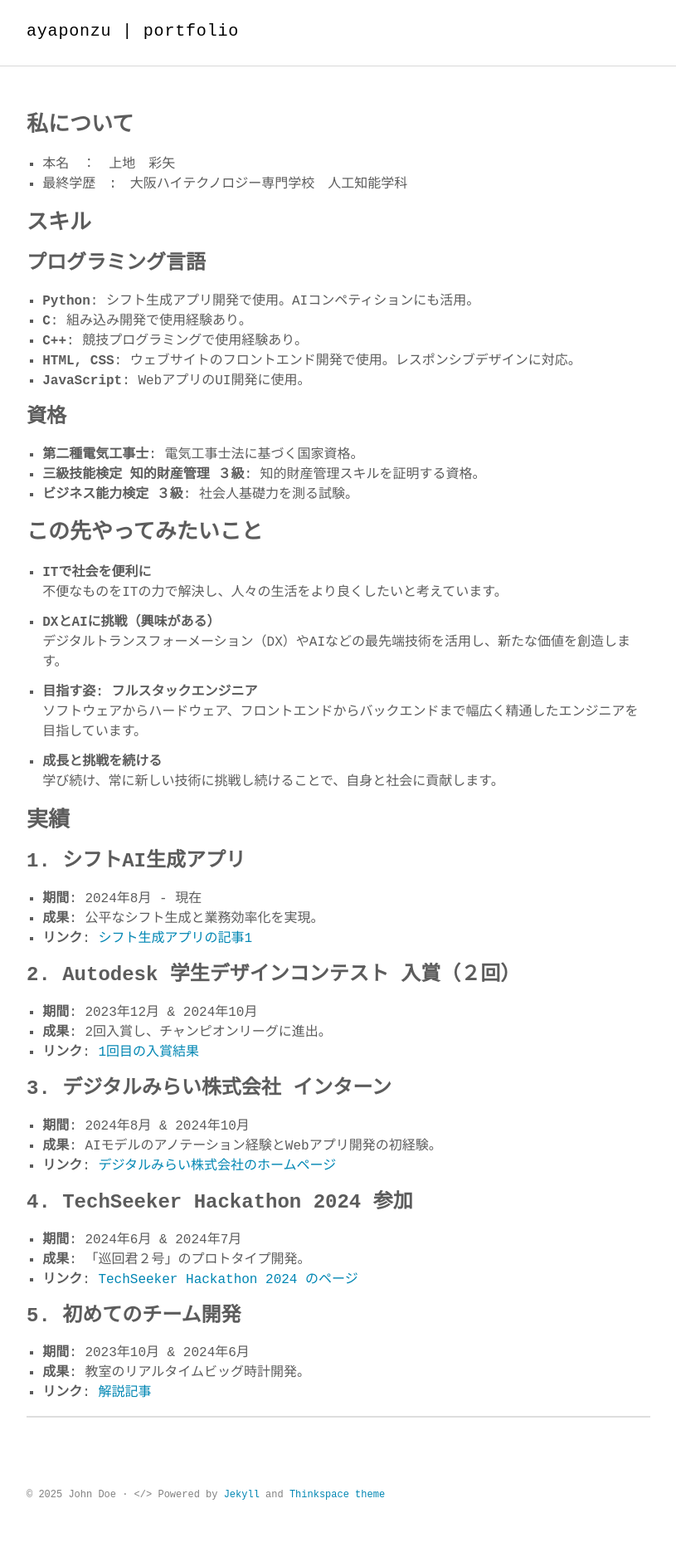
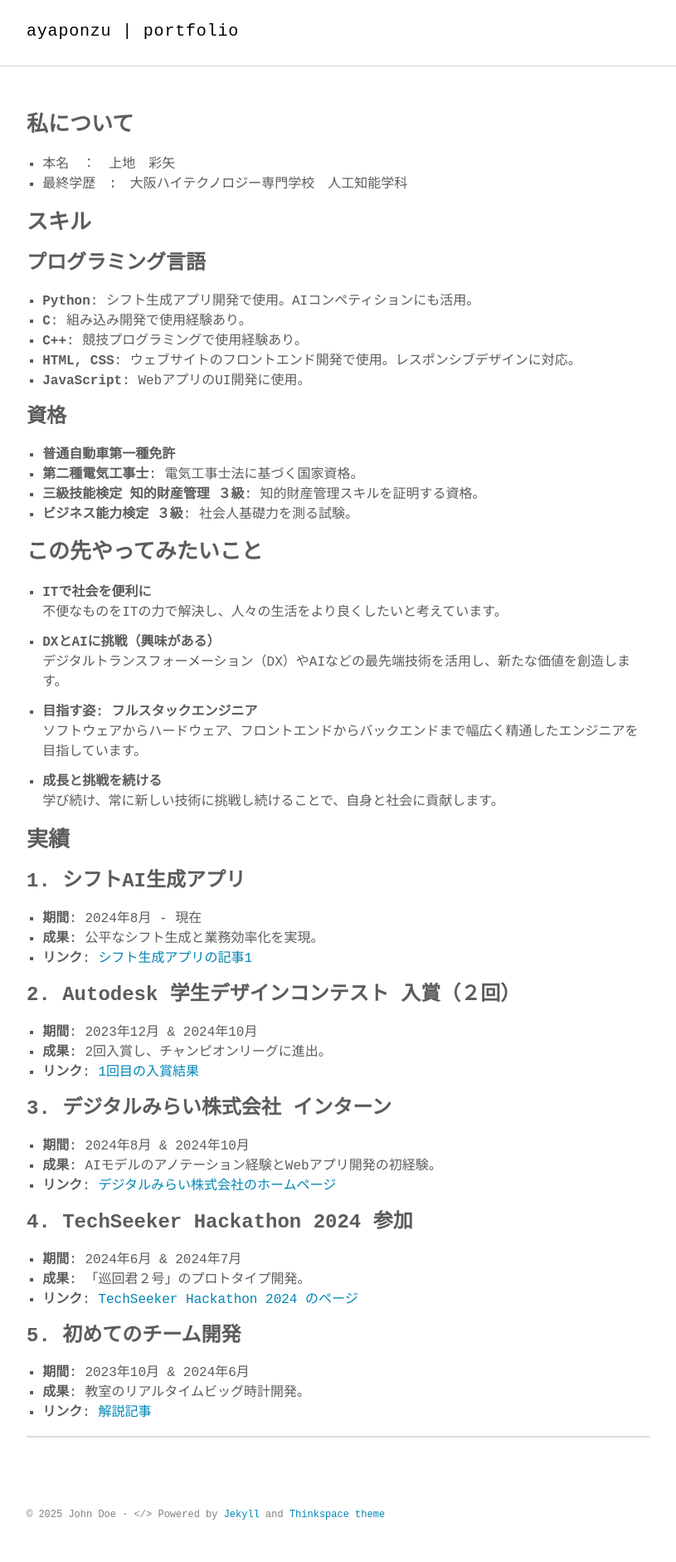
Before and after one commit to ayaponzu2525/resume, a Jekyll site: the page built from index.md, in a window 1280 px wide. Shown: the whole page at 83% size, without its empty margins (232-1047 px from the left). Built offline with Jekyll 4.4.1, drawn with Linux system fonts in a browser that asks for light colours; some web fonts are replaced; before the commit the page ends 1858 px from its top, so only the background shows below that.

Commit message:
自動車免許

```diff
--- a/index.md
+++ b/index.md
@@ -15,6 +15,7 @@ title: Portfolio
 - **JavaScript**: WebアプリのUI開発に使用。
 
 ### 資格
+- **普通自動車第一種免許**
 - **第二種電気工事士**: 電気工事士法に基づく国家資格。
 - **三級技能検定 知的財産管理 ３級**: 知的財産管理スキルを証明する資格。
 - **ビジネス能力検定 ３級**: 社会人基礎力を測る試験。
```
